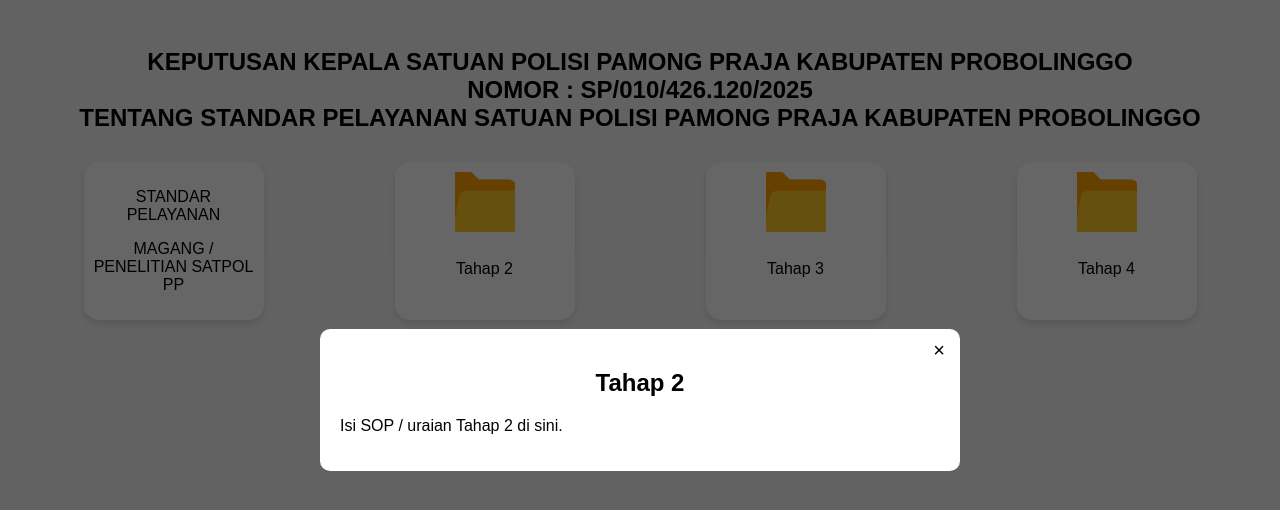
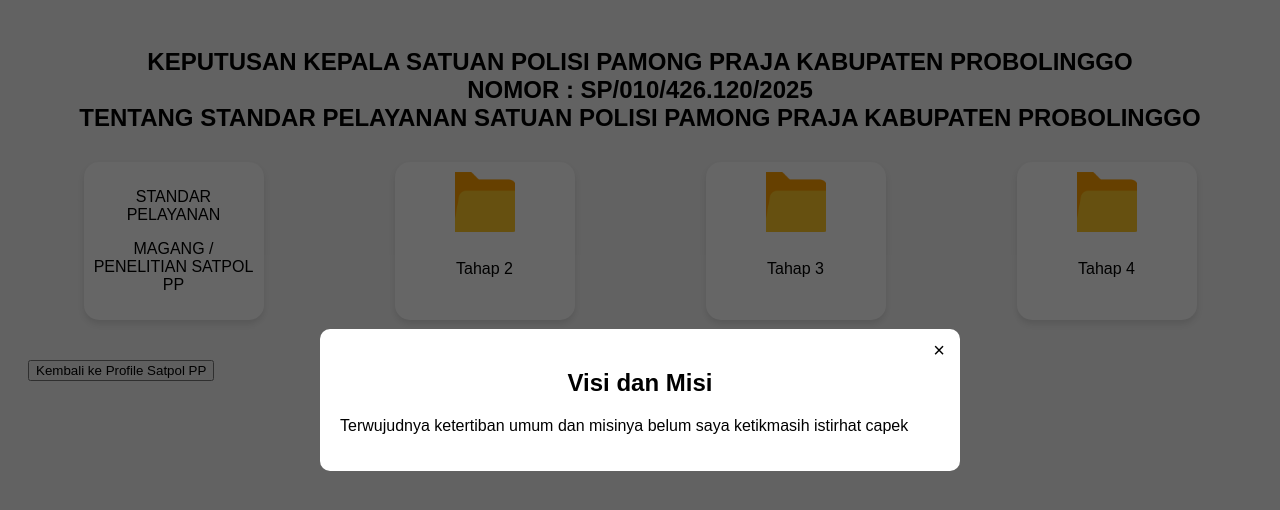
Before and after one commit to destroitz/satpolppkabprobolinggo, a plain HTML site: page index.html in a window 1280 px wide. Both pictures are taken after a click on the link "Tahap 2". Drawn offline with Linux system fonts and the light colour scheme.

Commit message:
index.html

```diff
--- a/index.html
+++ b/index.html
@@ -116,8 +116,8 @@
   <div id="modal2" class="modal">
     <div class="modal-content">
       <span class="close" onclick="closeModal('modal2')">&times;</span>
-      <h2>Tahap 2</h2>
-      <p>Isi SOP / uraian Tahap 2 di sini.</p>
+      <h2>Visi dan Misi</h2>
+      <p> Terwujudnya ketertiban umum dan misinya belum saya ketikmasih istirhat capek </p>
     </div>
   </div>
 
@@ -155,6 +155,7 @@
       });
     }
   </script>
-
+<button onclick="window.location.href='https://satpolpp.probolinggokab.go.id/Profile'">
+   Kembali ke Profile Satpol PP
 </body>
 </html>
```
